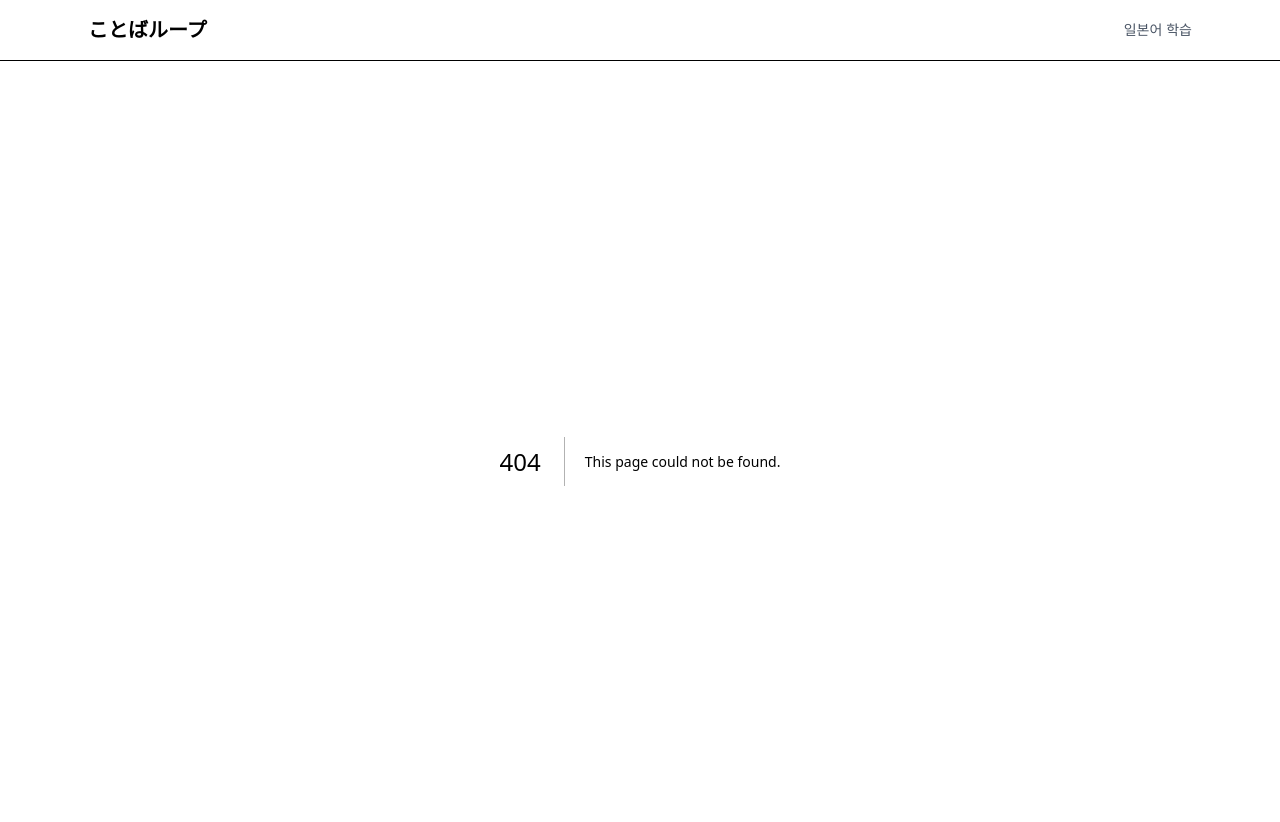
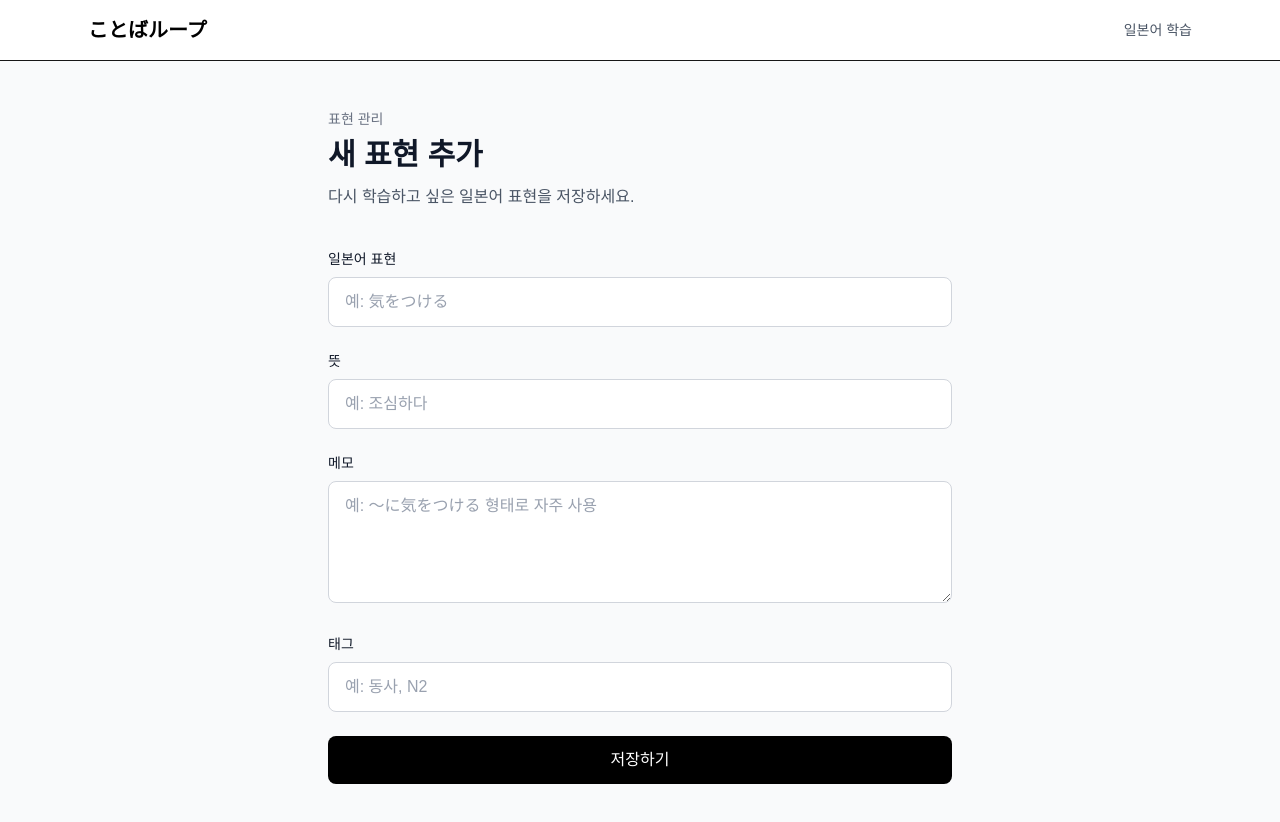
Before and after one commit to hyKim029/japanese-learning-web, a Next.js app: page /expressions/new in a window 1280 px wide. Before the commit this address had no page. Shown: the top 822 px of the page. Built offline with nearby package versions, Linux system fonts and the light colour scheme.

Commit message:
feat: build new expressions page

```diff
--- /dev/null
+++ b/app/expressions/new/page.tsx
@@ -0,0 +1,97 @@
+export default function NewExpressionPage() {
+  return (
+    <main className="min-h-screen bg-gray-50">
+      <div className="mx-auto max-w-2xl px-6 py-12">
+        <div>
+          <p className="text-sm font-medium text-gray-500">
+            표현 관리
+          </p>
+
+          <h1 className="mt-2 text-3xl font-bold text-gray-900">
+            새 표현 추가
+          </h1>
+
+          <p className="mt-3 text-gray-600">
+            다시 학습하고 싶은 일본어 표현을 저장하세요.
+          </p>
+        </div>
+
+        <form className="mt-10 space-y-6">
+          <div>
+            <label
+              htmlFor="japanese"
+              className="block text-sm font-medium text-gray-900"
+            >
+              일본어 표현
+            </label>
+
+            <input
+              id="japanese"
+              name="japanese"
+              type="text"
+              placeholder="예: 気をつける"
+              className="mt-2 w-full rounded-lg border border-gray-300 bg-white px-4 py-3 text-gray-900 placeholder:text-gray-400 outline-none focus:border-gray-500 focus:ring-2"
+            />
+          </div>
+
+          <div>
+            <label
+              htmlFor="meaning"
+              className="block text-sm font-medium text-gray-900"
+            >
+              뜻
+            </label>
+
+            <input
+              id="meaning"
+              name="meaning"
+              type="text"
+              placeholder="예: 조심하다"
+              className="mt-2 w-full rounded-lg border border-gray-300 bg-white px-4 py-3 text-gray-900 placeholder:text-gray-400 outline-none focus:border-gray-500 focus:ring-2"            />
+          </div>
+
+          <div>
+            <label
+              htmlFor="memo"
+              className="block text-sm font-medium text-gray-900"
+            >
+              메모
+            </label>
+
+            <textarea
+              id="memo"
+              name="memo"
+              rows={4}
+              placeholder="예: ～に気をつける 형태로 자주 사용"
+              className="mt-2 w-full rounded-lg border border-gray-300 bg-white px-4 py-3 text-gray-900 placeholder:text-gray-400 outline-none focus:border-gray-500 focus:ring-2"
+            />
+          </div>
+
+          <div>
+            <label
+              htmlFor="tags"
+              className="block text-sm font-medium text-gray-900"
+            >
+              태그
+            </label>
+
+            <input
+              id="tags"
+              name="tags"
+              type="text"
+              placeholder="예: 동사, N2"
+              className="mt-2 w-full rounded-lg border border-gray-300 bg-white px-4 py-3 text-gray-900 placeholder:text-gray-400 outline-none focus:border-gray-500 focus:ring-2"
+            />
+          </div>
+
+          <button
+            type="submit"
+            className="w-full rounded-lg bg-black px-6 py-3 font-medium text-white"
+          >
+            저장하기
+          </button>
+        </form>
+      </div>
+    </main>
+  );
+}
--- a/app/page.tsx
+++ b/app/page.tsx
@@ -1,6 +1,7 @@
 import StudySummary from "@/components/StudySummary";
 import QuizStartCard from "@/components/QuizStartCard";
 import RecentExpressions from "@/components/RecentExpressions";
+import Link from "next/link";
 
 function QuizButton() {
   return (
@@ -54,6 +55,12 @@ export default function Home() {
 
         <div className="mt-6">
           <QuizStartCard/>
+          <Link
+            href="/expressions/new"
+            className="inline-block rounded-lg border bg-white px-5 py-3 font-medium text-gray-900"
+          >
+            표현 추가
+          </Link>
           <RecentExpressions expressions={recentExpressions} />
         </div>
       </div>
```
